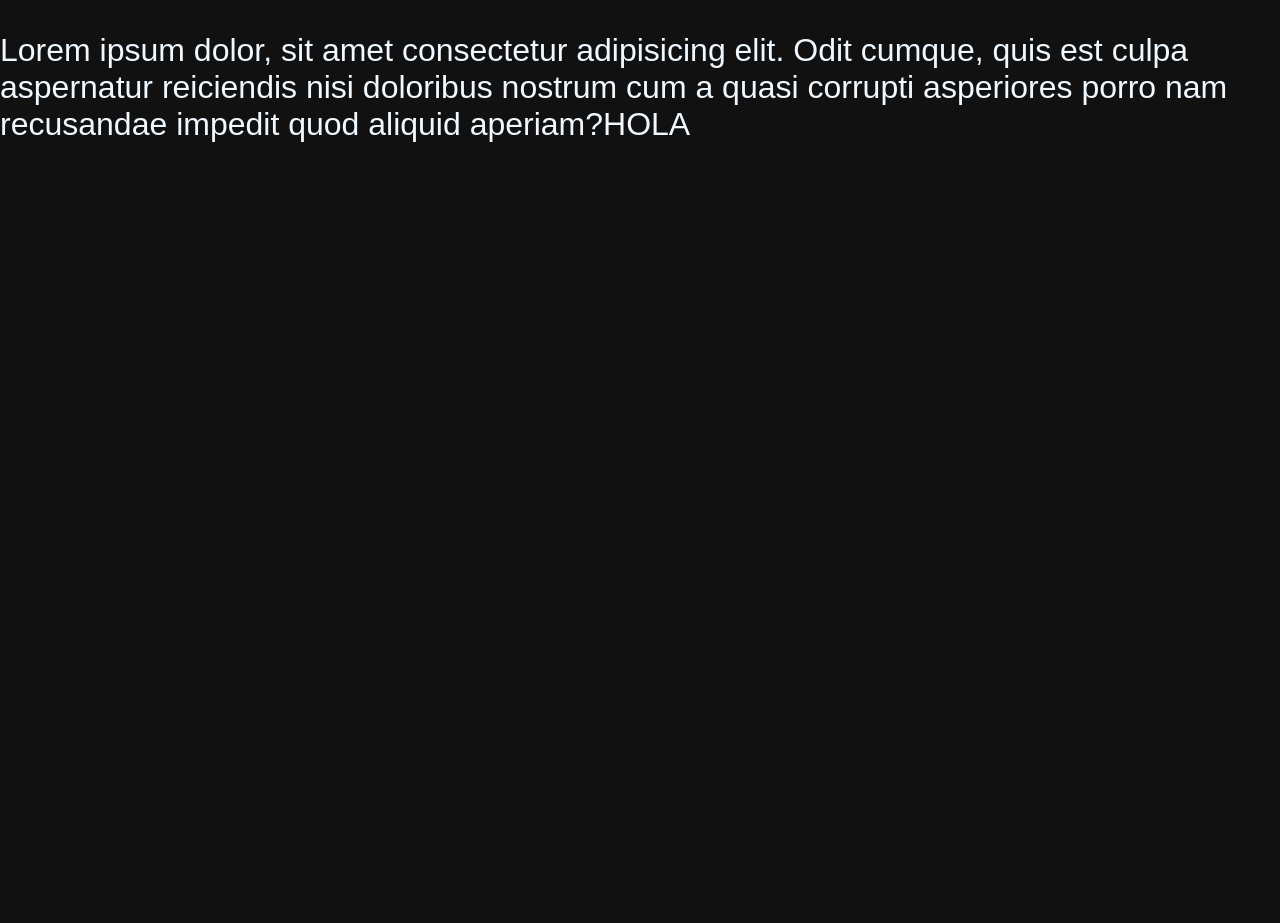
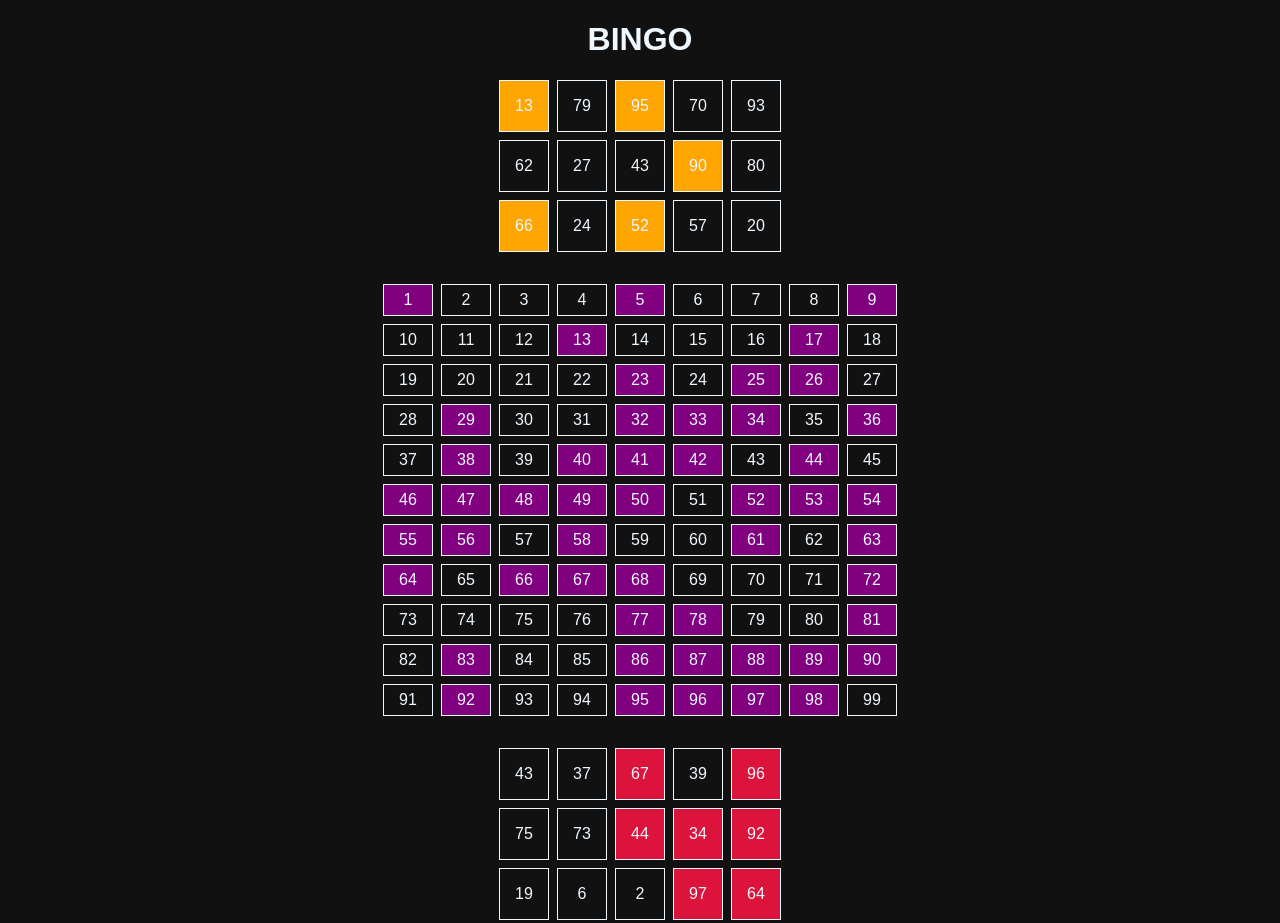
Before and after one commit to DorianCursos/bingo-vite, a website built with Vite: page src/index.html in a window 1280 px wide. Before the commit the page ends 800 px from the top, so only its background shows below. Built offline with nearby package versions, Linux system fonts and the light colour scheme; some packages are replaced by stand-ins of ours.

Commit message:
finished

```diff
--- a/src/index.html
+++ b/src/index.html
@@ -9,12 +9,15 @@
     <title>Vite Template</title>
   </head>
   <body>
-    <p class="text">
-      Lorem ipsum dolor, sit amet consectetur adipisicing elit. Odit cumque, quis est culpa aspernatur reiciendis nisi
-      doloribus nostrum cum a quasi corrupti asperiores porro nam recusandae impedit quod aliquid aperiam?<span
-        >HOLA</span
-      >
-    </p>
+    <h1>BINGO</h1>
+    <main>
+      <div class="game-board">
+        <div id="user-board" class="board"></div>
+        <div id="bingo" class="board board--bingo"></div>
+        <div id="pc-board" class="board"></div>
+      </div>
+    </main>
+
     <script type="module" src="./js/index.js"></script>
   </body>
 </html>
--- a/src/js/index.js
+++ b/src/js/index.js
@@ -1,2 +1,103 @@
 // El styles lo importamos aquí, ya se carga después al compilar todo
 import '../scss/styles.scss';
+
+const userBoardElement = document.getElementById('user-board');
+const bingoElement = document.getElementById('bingo');
+const pcBoardElement = document.getElementById('pc-board');
+
+const bingoNumbers = [];
+let userNumbers = [];
+let pcNumbers = [];
+let areWinner = false;
+
+let intervalId;
+
+const fillArrayWithBingoNumbers = () => {
+  for (let index = 1; index < 100; index++) {
+    bingoNumbers.push(index);
+  }
+};
+
+const generateNumbersOfBoard = () => {
+  const numbers = [];
+  while (numbers.length < 15) {
+    const randomNumber = Math.floor(Math.random() * 99 + 1);
+    if (!numbers.includes(randomNumber)) {
+      numbers.push(randomNumber);
+    }
+  }
+  return numbers;
+};
+
+const fillBoard = (numbers, board) => {
+  const fragment = document.createDocumentFragment();
+  numbers.forEach(number => {
+    const newNumber = document.createElement('span');
+    newNumber.classList.add('number');
+    newNumber.textContent = number;
+    newNumber.dataset.number = number;
+    fragment.append(newNumber);
+  });
+
+  board.append(fragment);
+};
+
+const checkWinner = () => {
+  const userBoardChecked = userBoardElement.querySelectorAll('.number--user-check');
+
+  const pcBoardChecked = pcBoardElement.querySelectorAll('.number--pc-check');
+
+  if (userBoardChecked.length === 15 && pcBoardChecked.length === 15) {
+    areWinner = true;
+    console.log('DRAW');
+    return;
+  }
+
+  if (userBoardChecked.length === 15) {
+    console.log('USER WIN');
+    areWinner = true;
+  }
+
+  if (pcBoardChecked.length === 15) {
+    console.log('PC WIN');
+    areWinner = true;
+  }
+};
+
+const extractRandomNumbers = () => {
+  if (bingoNumbers.length === 0 || areWinner) {
+    clearInterval(intervalId);
+    return;
+  }
+
+  const index = Math.floor(Math.random() * bingoNumbers.length);
+  const number = bingoNumbers[index];
+
+  bingoNumbers.splice(index, 1);
+
+  bingoElement.querySelector(`[data-number='${number}']`).classList.add('number--check');
+
+  if (userNumbers.includes(number)) {
+    userBoardElement.querySelector(`[data-number='${number}']`).classList.add('number--user-check');
+  }
+
+  if (pcNumbers.includes(number)) {
+    pcBoardElement.querySelector(`[data-number='${number}']`).classList.add('number--pc-check');
+  }
+
+  checkWinner();
+};
+
+const startGame = () => {
+  fillArrayWithBingoNumbers();
+  userNumbers = generateNumbersOfBoard();
+  pcNumbers = generateNumbersOfBoard();
+  fillBoard(userNumbers, userBoardElement);
+  fillBoard(bingoNumbers, bingoElement);
+  fillBoard(pcNumbers, pcBoardElement);
+  intervalId = setInterval(() => {
+    extractRandomNumbers();
+  }, 100);
+};
+
+startGame();
--- /dev/null
+++ b/src/scss/blocks/board.scss
@@ -0,0 +1,35 @@
+.game {
+  display: flex;
+  flex-direction: column;
+}
+
+.board {
+  display: grid;
+  grid-template-columns: repeat(5, 50px);
+  justify-content: center;
+  gap: 0.5rem;
+  margin-bottom: 2rem;
+  line-height: 50px;
+  text-align: center;
+
+  &--bingo {
+    grid-template-columns: repeat(9, 50px);
+    line-height: 30px;
+  }
+}
+
+.number {
+  border: 1px solid aliceblue;
+
+  &--check {
+    background-color: purple;
+  }
+
+  &--user-check {
+    background-color: orange;
+  }
+
+  &--pc-check {
+    background-color: crimson;
+  }
+}
--- a/src/scss/blocks/body.scss
+++ b/src/scss/blocks/body.scss
@@ -6,4 +6,5 @@ body {
   background-color: #111;
   font-family: sans-serif;
   color: aliceblue;
+  text-align: center;
 }
--- a/src/scss/styles.scss
+++ b/src/scss/styles.scss
@@ -3,3 +3,4 @@
 @use 'config/variables.scss';
 @use 'blocks/body.scss';
 @use 'blocks/texts.scss';
+@use 'blocks/board.scss';
```
Also changed, not shown: 1 other file.
